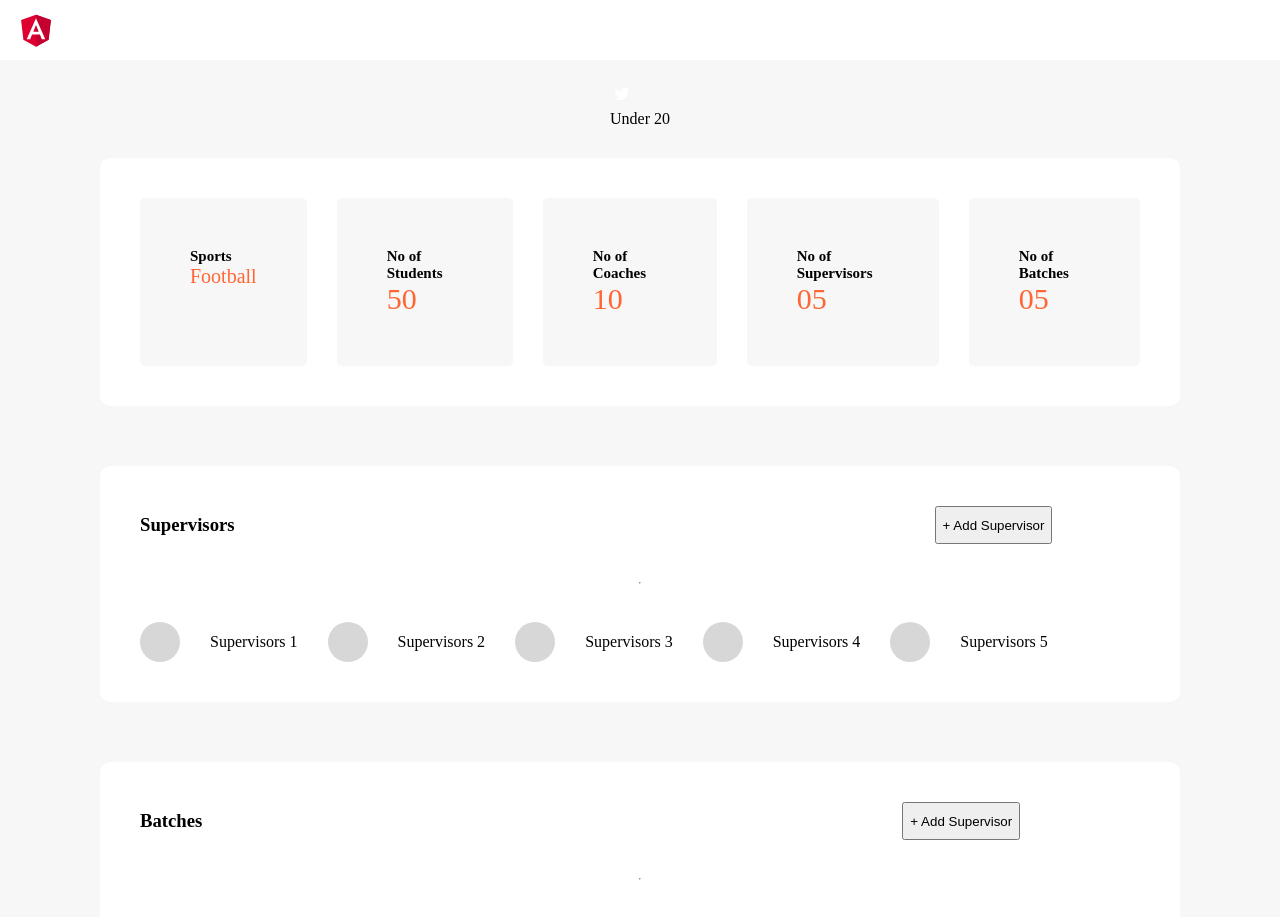
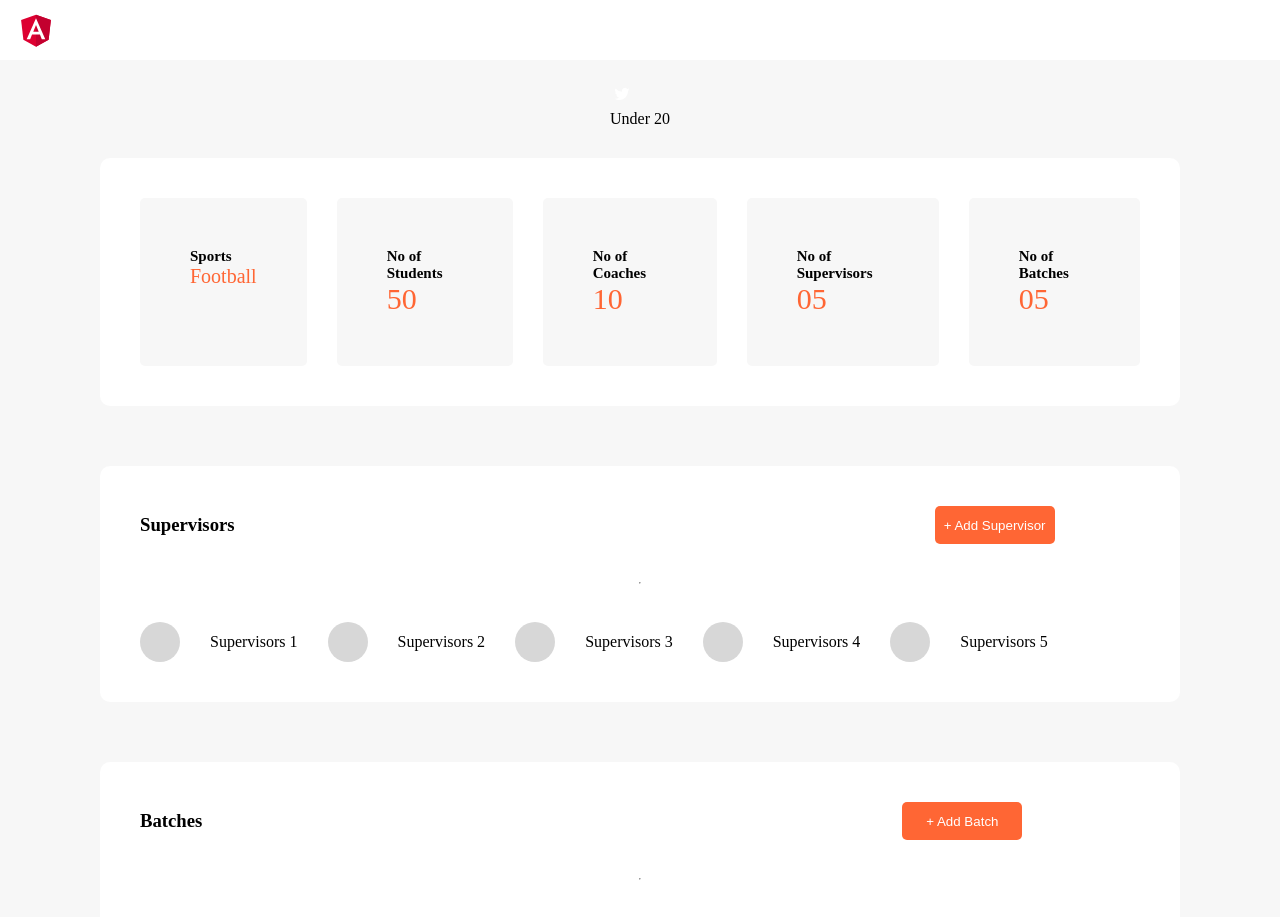
Before and after one commit to kavyanagendra/test-dartle, an Angular app: page / in a window 1280 px wide. Shown: the top 917 px of the page. Built offline with nearby package versions, Linux system fonts and the light colour scheme.

Commit message:
add 3nd box

```diff
--- a/src/app/app.component.css
+++ b/src/app/app.component.css
@@ -25,6 +25,13 @@
     box-shadow: #d4d4d4;
 }
 
+.orange-button{
+    background-color: #FF6634;
+    color: white;
+    border: none;
+    border-radius: 5px;
+    width: 120px;
+}
 .box {
     background-color: #F7F7F7;
     border-radius: 5px;
--- a/src/app/app.component.html
+++ b/src/app/app.component.html
@@ -41,7 +41,7 @@
   <div class="box2-container">
     <div class="heading-container">
         <h3><b>Supervisors</b></h3>
-        <button>+ Add Supervisor</button>
+        <button class="orange-button">+ Add Supervisor</button>
     </div>
     <hr />
     <div class="grey-box-container">
@@ -70,7 +70,7 @@
   <div class="box2-container">
     <div class="heading-container">
       <h3><b>Batches</b></h3>
-      <button>+ Add Supervisor</button>
+      <button class="orange-button">+ Add Batch</button>
     </div>
     <hr />
     <div class="grey-box-container">
```
